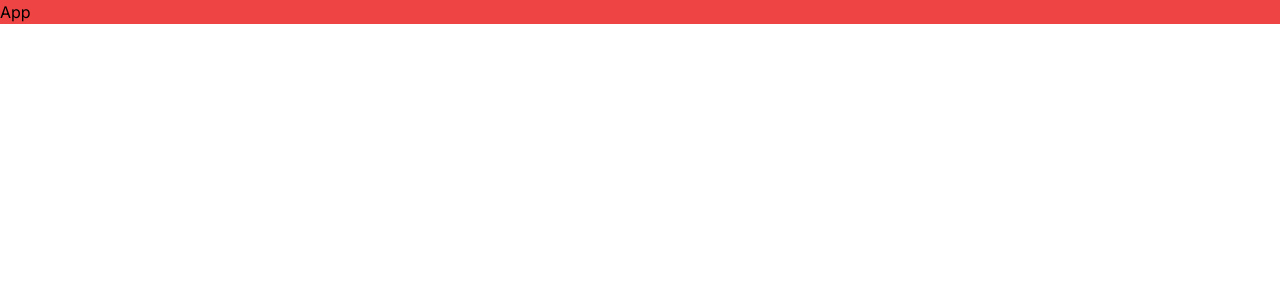
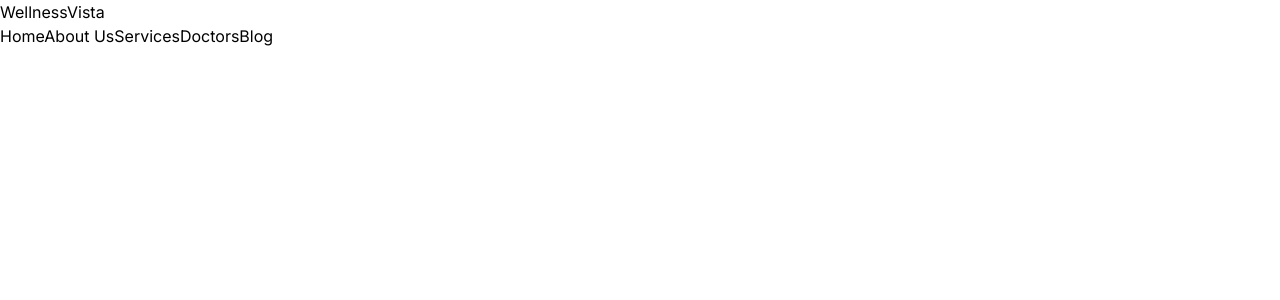
Before and after one commit to Ridwan-09/Wellness-Vista, a React (Vite) app: page / in a window 1280 px wide. Shown: the top 300 px of the page. Built offline with nearby package versions, Linux system fonts and the light colour scheme.

Commit message:
first commit

```diff
--- a/src/App.jsx
+++ b/src/App.jsx
@@ -1,9 +1,10 @@
 import React from 'react';
+import Navbar from './components/Navbar';
 
 const App = () => {
   return (
     <div>
-      <h1 className='bg-red-500'>App</h1>
+      <Navbar></Navbar>
     </div>
   );
 };
--- /dev/null
+++ b/src/components/Navbar.jsx
@@ -0,0 +1,72 @@
+import React from 'react';
+import { Link } from 'react-scroll';
+
+const Navbar = () => {
+    return (
+        <div>
+            <div>
+                <div>
+                    <div>
+                        <Link
+                            to="home"
+                            spy={true}
+                            smooth={true}
+                            duration={500}>
+                            <h1>WellnessVista</h1>
+                        </Link>
+                    </div>
+
+                    <nav>
+                        <Link
+                            to="home"
+                            spy={true}
+                            smooth={true}
+                            duration={500}
+                            className=" hover:text-hoverColor transition-all cursor-pointer"
+                        >
+                            Home
+                        </Link>
+                        <Link
+                            to="about"
+                            spy={true}
+                            smooth={true}
+                            duration={500}
+                            className=" hover:text-hoverColor transition-all cursor-pointer"
+                        >
+                            About Us
+                        </Link>
+                        <Link
+                            to="services"
+                            spy={true}
+                            smooth={true}
+                            duration={500}
+                            className=" hover:text-hoverColor transition-all cursor-pointer"
+                        >
+                            Services
+                        </Link>
+                        <Link
+                            to="doctors"
+                            spy={true}
+                            smooth={true}
+                            duration={500}
+                            className=" hover:text-hoverColor transition-all cursor-pointer"
+                        >
+                            Doctors
+                        </Link>
+                        <Link
+                            to="blog"
+                            spy={true}
+                            smooth={true}
+                            duration={500}
+                            className=" hover:text-hoverColor transition-all cursor-pointer"
+                        >
+                            Blog
+                        </Link>
+                    </nav>
+                </div>
+            </div>
+        </div>
+    );
+};
+
+export default Navbar;
```
